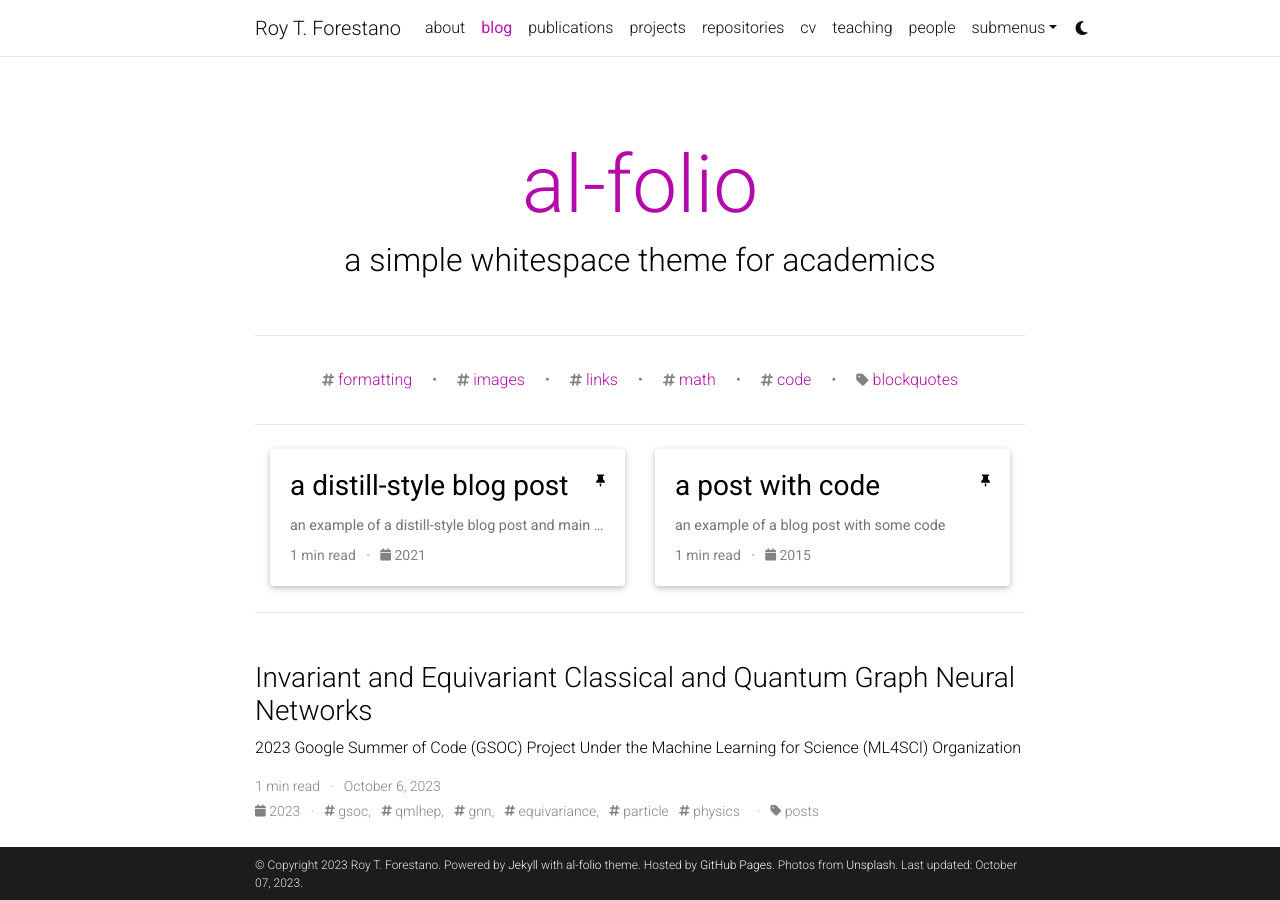
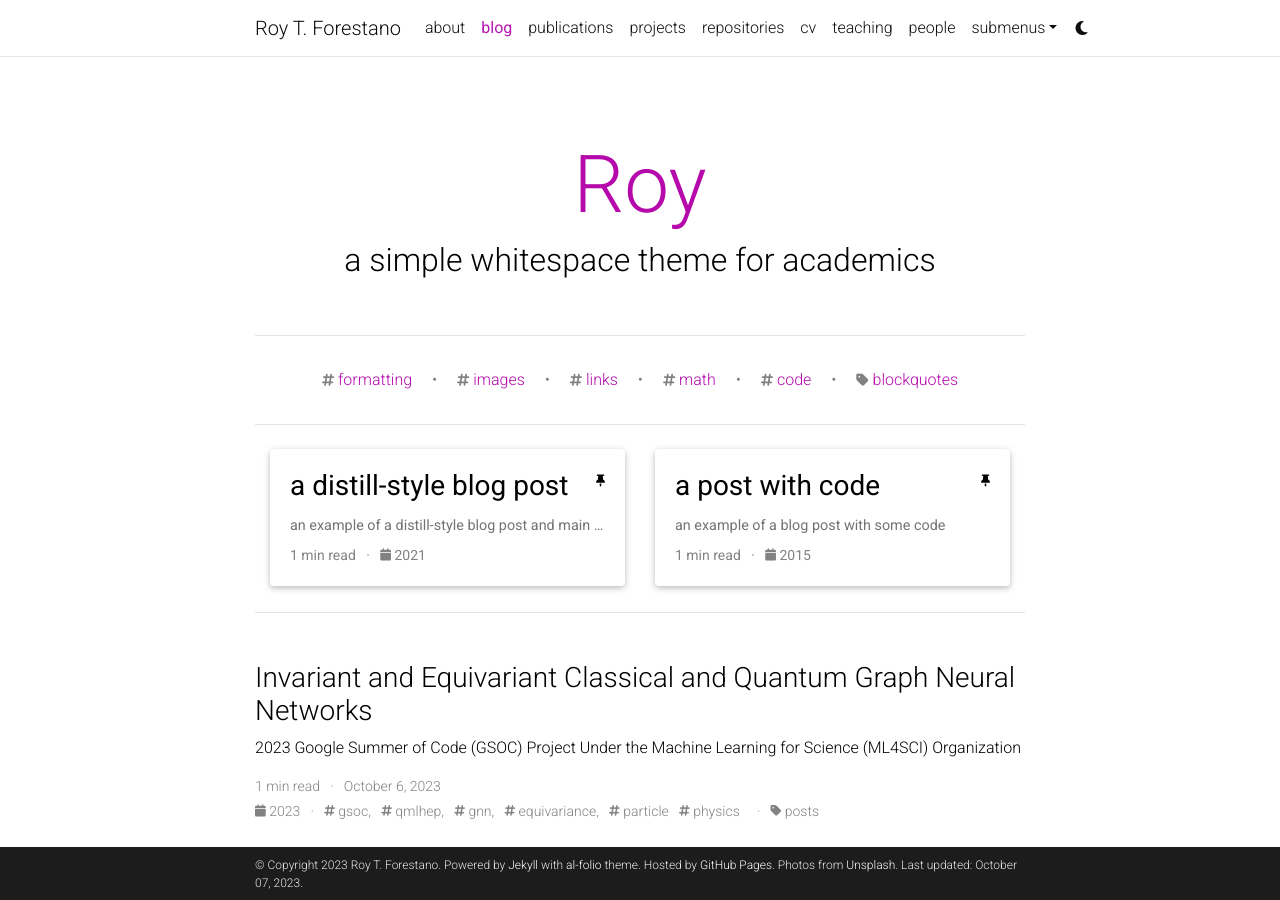
Before and after one commit to royforestano/royforestano.github.io, a Jekyll site: the page built from blog/index.html, in a window 1280 px wide and 900 px high. Built offline with Jekyll 4.4.1, drawn with Linux system fonts in a browser that asks for light colours; the list of posts is cut into pages by our own code; comment, search, counter and statistics services are not loaded; a style sheet for code colours, icons or effects is not loaded.

Commit message:
Update _config.yml

```diff
--- a/_config.yml
+++ b/_config.yml
@@ -120,7 +120,7 @@
 # Blog
 # -----------------------------------------------------------------------------
 
-blog_name: al-folio # blog_name will be displayed in your blog page
+blog_name: Roy # blog_name will be displayed in your blog page
 blog_nav_title: blog # your blog must have a title for it to be displayed in the nav bar
 blog_description: a simple whitespace theme for academics
 permalink: /blog/:year/:title/
```
